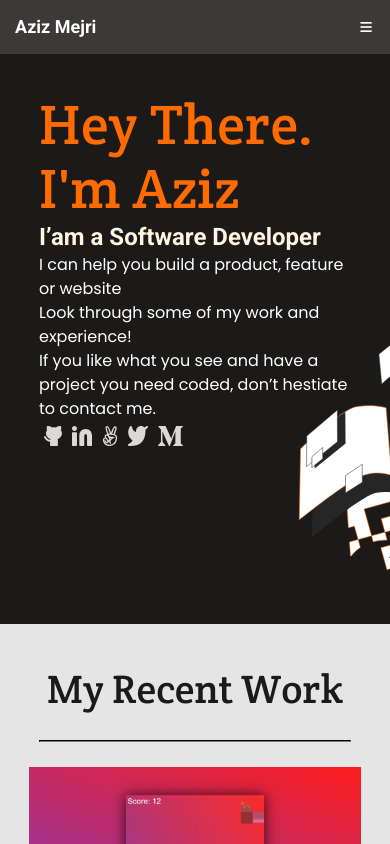
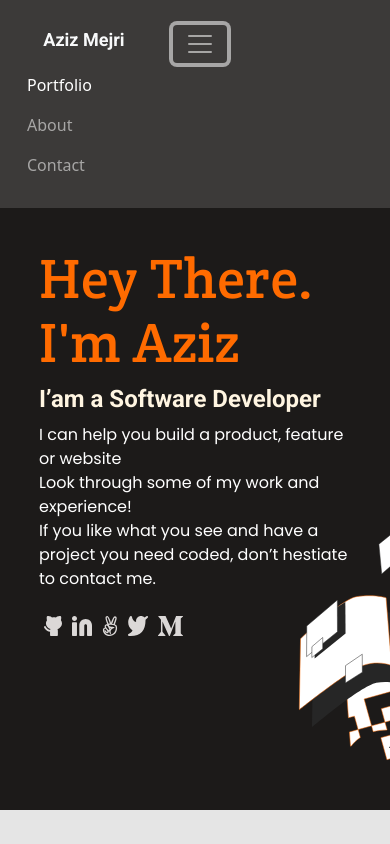
Before and after one commit to necmigunduz/code-review-training-II, a website: page index.html in a window 390 px wide. Both pictures are taken after a click on the button "Toggle navigation". Shown: the top 844 px of the page. Drawn offline with nearby package versions, Linux system fonts and the light colour scheme.

Commit message:
Add mobile menu

```diff
--- a/index.html
+++ b/index.html
@@ -4,17 +4,18 @@
     <meta charset="UTF-8" />
     <meta http-equiv="X-UA-Compatible" content="IE=edge" />
     <meta name="viewport" content="width=device-width, initial-scale=1.0" />
+    <link href="https://cdn.jsdelivr.net/npm/bootstrap@5.1.0/dist/css/bootstrap.min.css" rel="stylesheet" integrity="sha384-KyZXEAg3QhqLMpG8r+8fhAXLRk2vvoC2f3B09zVXn8CA5QIVfZOJ3BCsw2P0p/We" crossorigin="anonymous">
     <link rel="stylesheet" href="./css/main.css" />
     <link rel="icon" href="./favicon.ico" />
     <title>Aziz Mejri - Portfolio</title>
   </head>
   <body>
     <header>
-      <h1 id="logo">Aziz Mejri</h1>
-      <button type="button" class="menu-bars">
+      <!-- <h1 id="logo">Aziz Mejri</h1> -->
+      <!-- <button type="button" class="menu-bars">
         <i class="fas fa-bars"></i>
-      </button>
-      <nav id="desktop-nav">
+      </button> -->
+      <!-- <nav id="desktop-nav">
         <ul>
           <li><a class="nav-link" href="#projects">Portoflio</a></li>
           <li><a class="nav-link" href="#about-me">About</a></li>
@@ -24,6 +25,21 @@
             ></a>
           </li>
         </ul>
+      </nav> -->
+      <nav class="navbar navbar-expand-lg navbar-dark">
+        <div class="container-fluid d-flex justify-content-around">
+          <h1 id="logo" class="navbar-brand text-light">Aziz Mejri</h1>
+          <button class="navbar-toggler menu-bars" type="button" data-bs-toggle="collapse" data-bs-target="#navbarNavAltMarkup" aria-controls="navbarNavAltMarkup" aria-expanded="false" aria-label="Toggle navigation">
+            <span class="navbar-toggler-icon"></span>
+          </button>
+          <div class="collapse navbar-collapse" id="navbarNavAltMarkup">
+            <div class="navbar-nav">
+              <a class="nav-link active" aria-current="page" href="#proects">Portfolio</a>
+              <a class="nav-link" href="#about-me">About</a>
+              <a class="nav-link" href="#contact">Contact</a>
+            </div>
+          </div>
+        </div>
       </nav>
     </header>
     <main>
@@ -438,6 +454,7 @@
         />
       </a>
     </footer>
+    <script src="https://cdn.jsdelivr.net/npm/bootstrap@5.1.0/dist/js/bootstrap.bundle.min.js" integrity="sha384-U1DAWAznBHeqEIlVSCgzq+c9gqGAJn5c/t99JyeKa9xxaYpSvHU5awsuZVVFIhvj" crossorigin="anonymous"></script>
     <script
       src="https://kit.fontawesome.com/e966a3bd22.js"
       crossorigin="anonymous"
```
